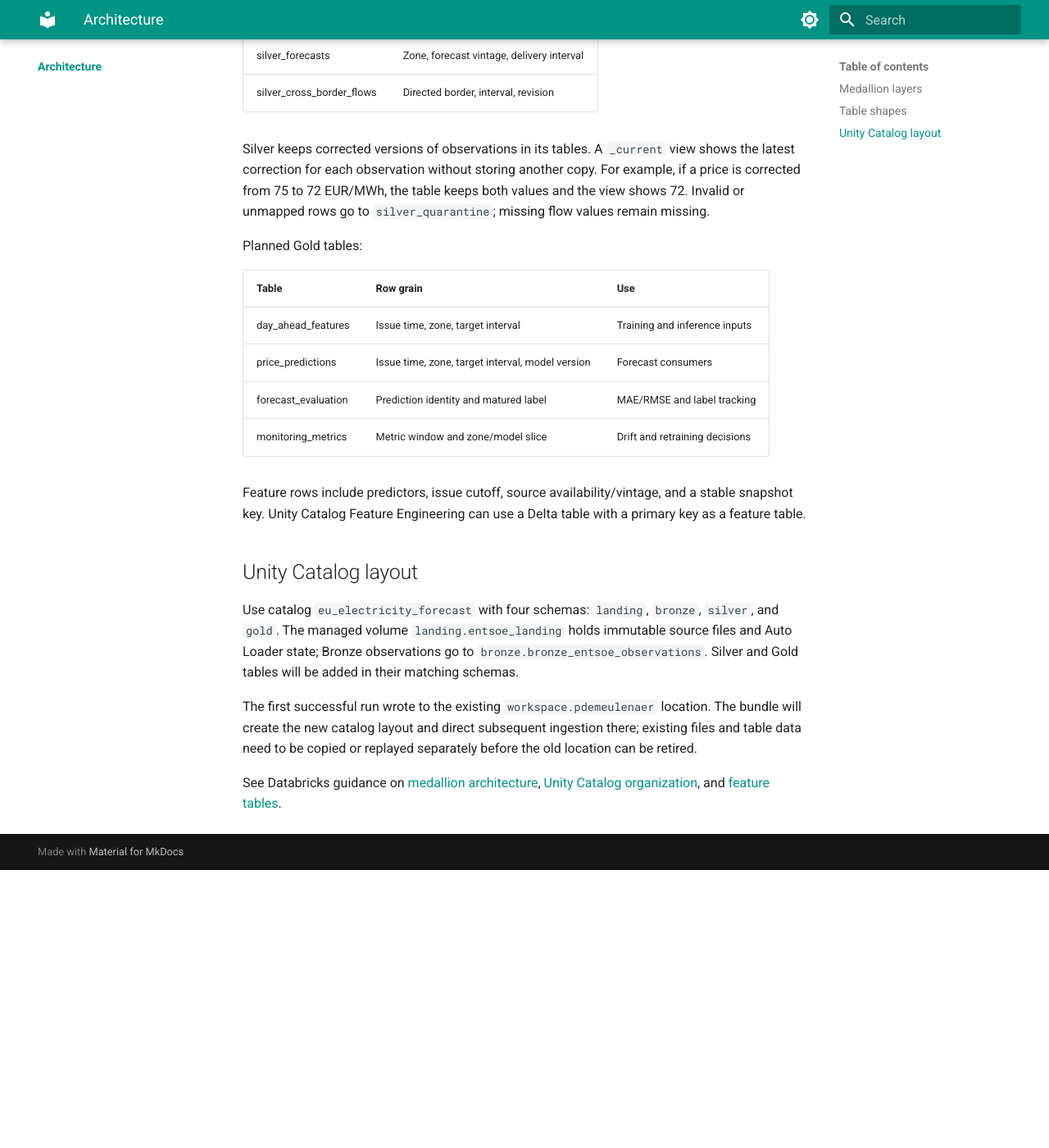
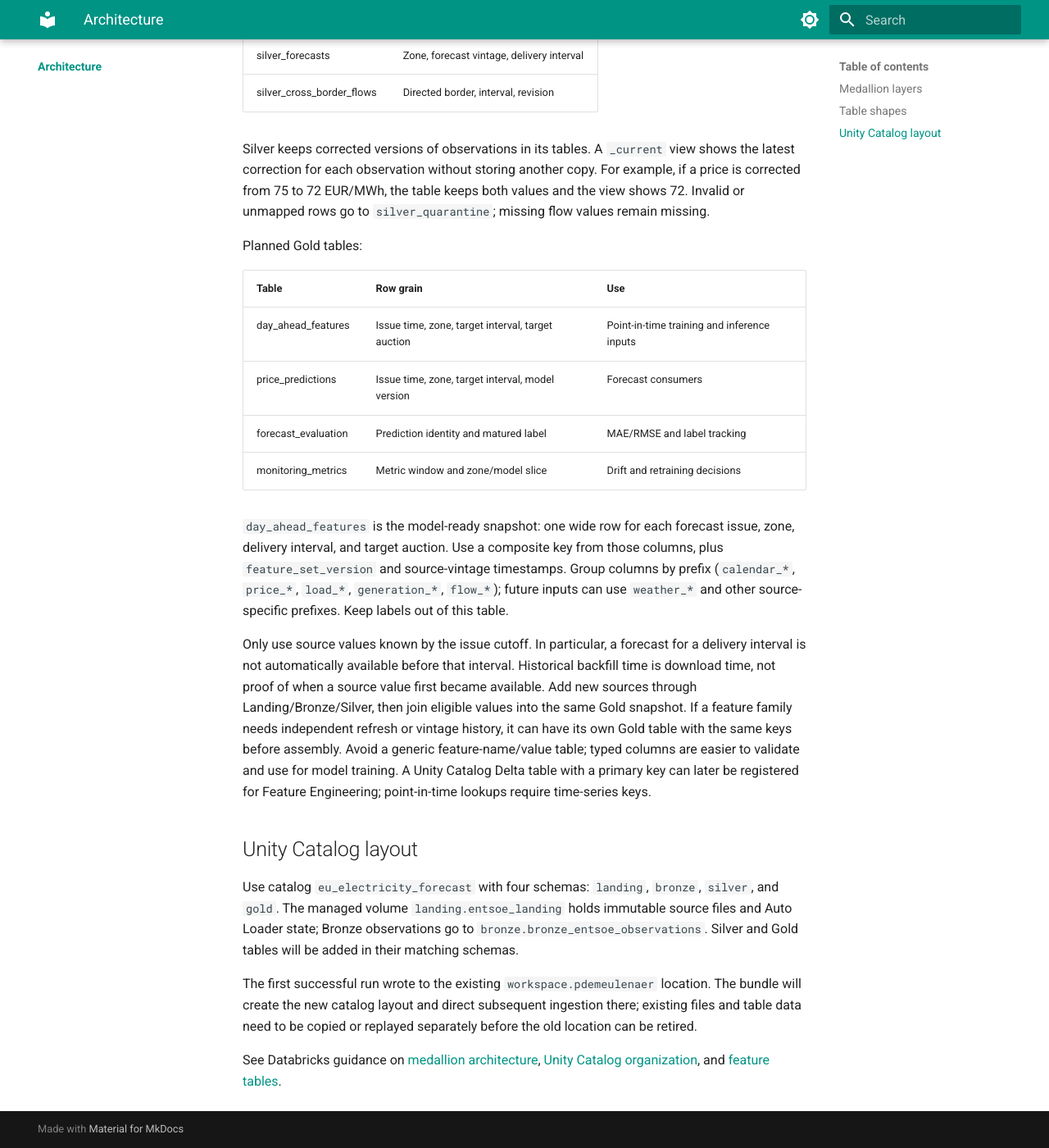
Before and after one commit to pdemeulenaer/eu-electricity-forecast, an MkDocs documentation site: the page built from docs/architecture/index.md, in a window 1280 px wide and 1400 px high, scrolled down 2175 px. Shown: the whole window at 82% size. Built offline with MkDocs 1.6.1 and Material for MkDocs 9.7.7, drawn with Linux system fonts in a browser that asks for light colours; before the commit the page ends 3236 px from its top, so only the background shows below that.

Commit message:
planning for gold tables

```diff
--- a/docs/architecture/index.md
+++ b/docs/architecture/index.md
@@ -56,14 +56,27 @@ Planned Gold tables:
 
 | Table | Row grain | Use |
 | --- | --- | --- |
-| day_ahead_features | Issue time, zone, target interval | Training and inference inputs |
+| day_ahead_features | Issue time, zone, target interval, target auction | Point-in-time training and inference inputs |
 | price_predictions | Issue time, zone, target interval, model version | Forecast consumers |
 | forecast_evaluation | Prediction identity and matured label | MAE/RMSE and label tracking |
 | monitoring_metrics | Metric window and zone/model slice | Drift and retraining decisions |
 
-Feature rows include predictors, issue cutoff, source availability/vintage, and a
-stable snapshot key. Unity Catalog Feature Engineering can use a Delta table with
-a primary key as a feature table.
+`day_ahead_features` is the model-ready snapshot: one wide row for each forecast
+issue, zone, delivery interval, and target auction. Use a composite key from those
+columns, plus `feature_set_version` and source-vintage timestamps. Group columns by
+prefix (`calendar_*`, `price_*`, `load_*`, `generation_*`, `flow_*`); future inputs
+can use `weather_*` and other source-specific prefixes. Keep labels out of this
+table.
+
+Only use source values known by the issue cutoff. In particular, a forecast for a
+delivery interval is not automatically available before that interval. Historical
+backfill time is download time, not proof of when a source value first became
+available. Add new sources through Landing/Bronze/Silver, then join eligible values
+into the same Gold snapshot. If a feature family needs independent refresh or
+vintage history, it can have its own Gold table with the same keys before assembly.
+Avoid a generic feature-name/value table; typed columns are easier to validate and
+use for model training. A Unity Catalog Delta table with a primary key can later be
+registered for Feature Engineering; point-in-time lookups require time-series keys.
 
 ## Unity Catalog layout
 
```
Also changed, not shown: docs/implementation-plan.md (+6 -3 lines).
